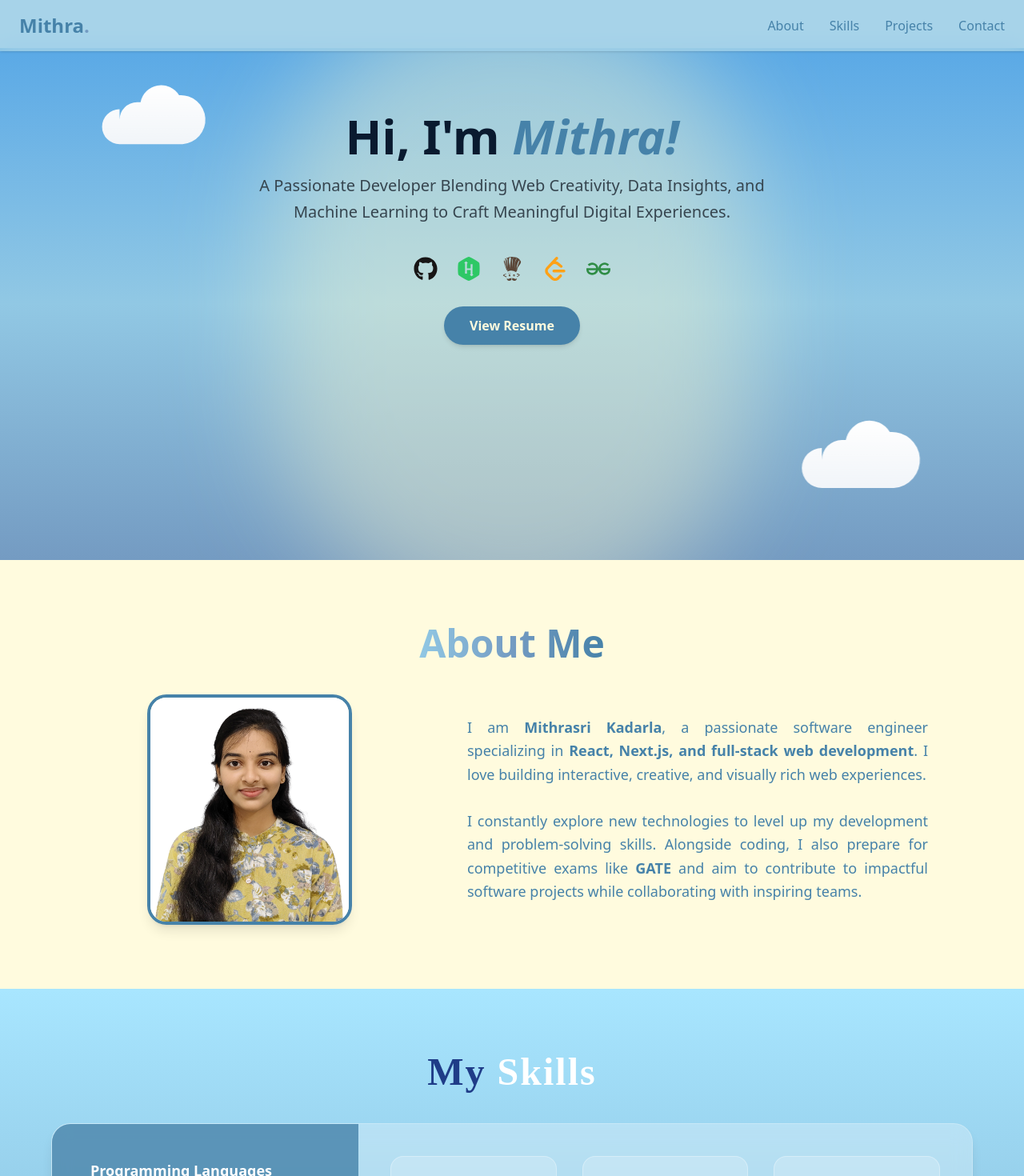
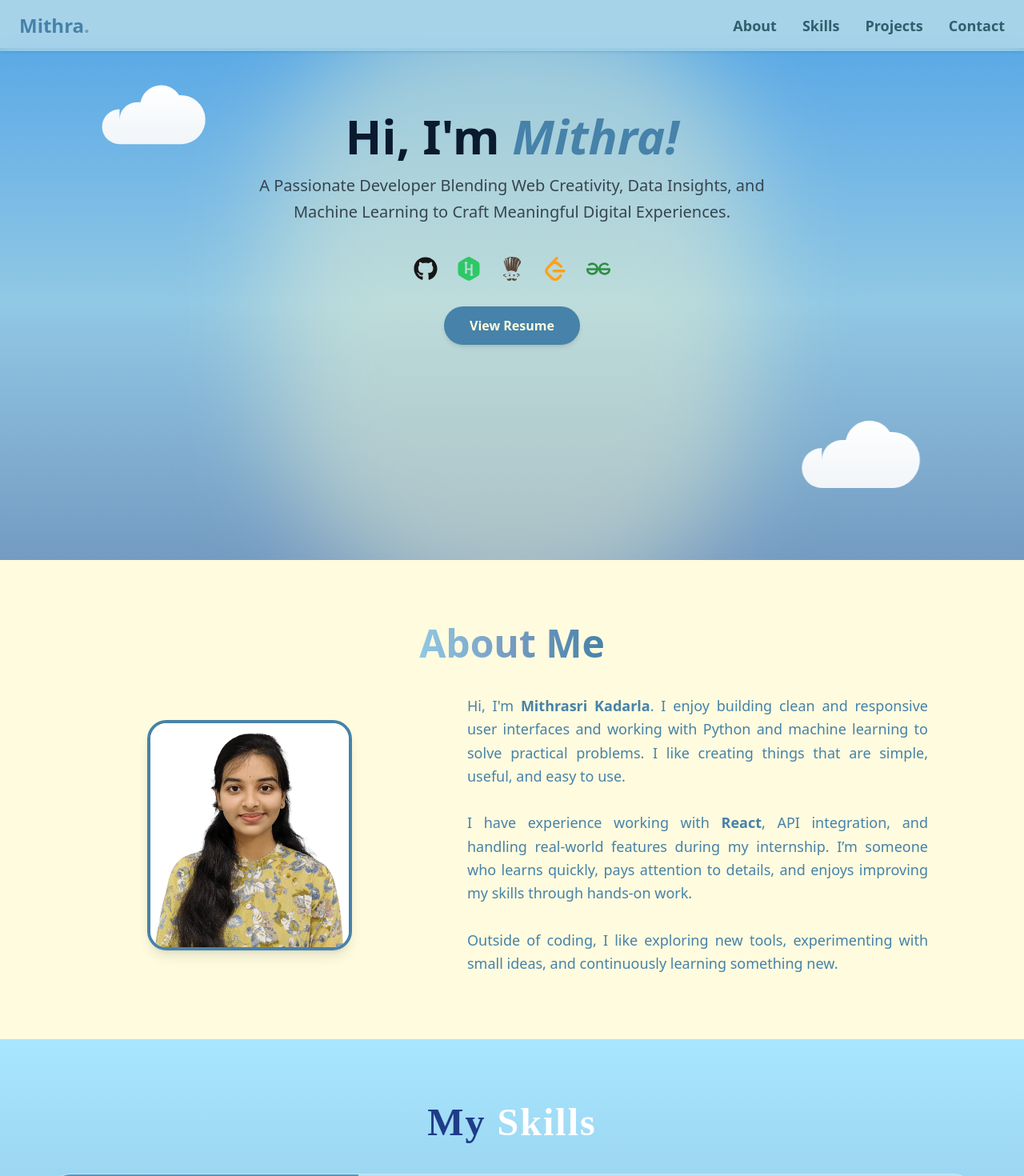
Before and after one commit to Mithrasri-Kadarla/Mithras-Portfolio, a Next.js app: page / in a window 1280 px wide. Shown: the top 1470 px of the page at 80% size. Built offline with nearby package versions, Linux system fonts and the light colour scheme.

Commit message:
done with entire responsive

```diff
--- a/src/app/layout.tsx
+++ b/src/app/layout.tsx
@@ -1,9 +1,8 @@
 import type { Metadata } from "next";
-import { Poppins, Playfair_Display,Geist, Geist_Mono } from "next/font/google";
+import { Poppins, Playfair_Display,Geist, Geist_Mono,Inter } from "next/font/google";
 import "./globals.css";
 import Navbar from "../components/Navbar";
 import Animate from "@/components/sharedcomponents/Aos/Animate";
-
 // Font setup
 const geistSans = Geist({
   variable: "--font-geist-sans",
@@ -35,6 +34,7 @@ const outfit = Playfair_Display({
   subsets: ["latin"],
   variable: "--font-outfit",
 });
+
 export const metadata: Metadata = {
   title: "Mithra | Portfolio",
   description: "A creative portfolio built with elegant tones and Poppins font.",
--- a/src/components/Aboutme.tsx
+++ b/src/components/Aboutme.tsx
@@ -44,16 +44,20 @@ const AboutMe: React.FC = () => {
         >
           <p className="text-sm sm:text-base md:text-lg text-[#4682A9] leading-relaxed text-justify font-poppins">
 
-            I am <strong>Mithrasri Kadarla</strong>, a passionate software
-            engineer specializing in <strong>React, Next.js, and full-stack web
-            development</strong>. I love building interactive, creative, and
-            visually rich web experiences.
+            Hi, I'm <strong>Mithrasri Kadarla</strong>. I enjoy building clean
+            and responsive user interfaces and working with Python and machine
+            learning to solve practical problems. I like creating things that are
+            simple, useful, and easy to use.
             <br />
             <br />
-            I constantly explore new technologies to level up my development and
-            problem-solving skills. Alongside coding, I also prepare for competitive
-            exams like <strong>GATE</strong> and aim to contribute to impactful
-            software projects while collaborating with inspiring teams.
+            I have experience working with <strong>React</strong>, API integration,
+            and handling real-world features during my internship. I’m someone who
+            learns quickly, pays attention to details, and enjoys improving my
+            skills through hands-on work.
+            <br />
+            <br />
+            Outside of coding, I like exploring new tools, experimenting with small
+            ideas, and continuously learning something new.
           </p>
         </div>
       </div>
--- a/src/components/ExperienceEducation.tsx
+++ b/src/components/ExperienceEducation.tsx
@@ -18,22 +18,24 @@ export default function ExperienceEducationPath() {
       <div className="relative w-full max-w-4xl">
 
         {/* Timeline Line */}
-        <div className="
+        <div
+          className="
             absolute
             left-6 sm:left-1/2
             transform sm:-translate-x-1/2
             w-1 h-full
             bg-gradient-to-b from-[#4682A9] to-[#F9A826]
             rounded-full
-        "></div>
+          "
+        />
 
         <div className="space-y-16">
 
           {/* EXPERIENCE NODE */}
           <div className="relative flex flex-col sm:flex-row sm:justify-start">
 
-            {/* Content */}
-            <div className="w-full sm:w-1/2 sm:pr-8 text-left sm:text-right sm:ml-0 ml-12">
+            {/* Content: use padding-left on mobile so it lines up with the timeline */}
+            <div className="w-full sm:w-1/2 sm:pr-8 text-left sm:text-right pl-16 sm:pl-0">
               <h3 className="text-xl sm:text-2xl font-semibold text-[#4682A9] flex items-center sm:justify-end gap-2">
                 <Briefcase className="text-[#4682A9]" /> Experience
               </h3>
@@ -58,25 +60,27 @@ export default function ExperienceEducationPath() {
               </ul>
             </div>
 
-            {/* Node Dot */}
+            {/* Node Dot - positioned to match the timeline line (left-6 on mobile, centered on sm+) */}
             <div
   className="
     absolute
     left-6 sm:left-1/2
-                transform sm:-translate-x-1/2
+    sm:-translate-x-1/2
     bg-[#4682A9]
     w-5 h-5 sm:w-6 sm:h-6
     rounded-full border-4 border-white shadow-lg
+    hidden sm:flex
   "
   data-aos="fade-up"
-            ></div>
+/>
+
           </div>
 
           {/* EDUCATION NODE */}
           <div className="relative flex flex-col sm:flex-row sm:justify-end">
 
-            {/* Content */}
-            <div className="w-full sm:w-1/2 sm:pl-8 text-left ml-12 sm:ml-0">
+            {/* Content: use padding-left on mobile so it lines up with the timeline */}
+            <div className="w-full sm:w-1/2 sm:pl-8 text-left pl-16 sm:pl-0">
               <h3
                 className="text-xl sm:text-2xl font-semibold text-[#F9A826] flex items-center gap-2"
                 data-aos="fade-left"
@@ -108,13 +112,15 @@ export default function ExperienceEducationPath() {
   className="
     absolute
     left-6 sm:left-1/2
-                transform sm:-translate-x-1/2
+    sm:-translate-x-1/2
     bg-[#F9A826]
     w-5 h-5 sm:w-6 sm:h-6
     rounded-full border-4 border-white shadow-lg
+    hidden sm:flex
   "
   data-aos="fade-up"
-            ></div>
+/>
+
           </div>
 
         </div>
--- a/src/components/Navbar.tsx
+++ b/src/components/Navbar.tsx
@@ -21,12 +21,40 @@ export default function Navbar() {
         </Link>
 
         {/* Desktop Menu */}
-        <div className="hidden md:flex gap-8 text-base font-medium text-[#4682A9]">
-          <Link href="#Aboutme" className="hover:text-[#749BC2] transition">About</Link>
-          <Link href="#skills" className="hover:text-[#749BC2] transition">Skills</Link>
-          <Link href="#projects" className="hover:text-[#749BC2] transition">Projects</Link>
-          <Link href="#contact" className="hover:text-[#749BC2] transition">Contact</Link>
-        </div>
+        <div className="hidden md:flex gap-8 text-lg font-semibold text-[#2F5F6D]">
+  <Link
+    href="#Aboutme"
+    className="relative group transition cursor-pointer"
+  >
+    About
+    <span className="absolute left-0 bottom-0 w-0 h-[2px] bg-[#2F5F6D] group-hover:w-full transition-all duration-300"></span>
+  </Link>
+
+  <Link
+    href="#skills"
+    className="relative group transition cursor-pointer"
+  >
+    Skills
+    <span className="absolute left-0 bottom-0 w-0 h-[2px] bg-[#2F5F6D] group-hover:w-full transition-all duration-300"></span>
+  </Link>
+
+  <Link
+    href="#projects"
+    className="relative group transition cursor-pointer"
+  >
+    Projects
+    <span className="absolute left-0 bottom-0 w-0 h-[2px] bg-[#2F5F6D] group-hover:w-full transition-all duration-300"></span>
+  </Link>
+
+  <Link
+    href="#contact"
+    className="relative group transition cursor-pointer"
+  >
+    Contact
+    <span className="absolute left-0 bottom-0 w-0 h-[2px] bg-[#2F5F6D] group-hover:w-full transition-all duration-300"></span>
+  </Link>
+</div>
+
 
         {/* Mobile Menu Icon */}
         <button className="md:hidden text-[#4682A9]" onClick={() => setOpen(!open)}>
--- a/src/components/Projects.tsx
+++ b/src/components/Projects.tsx
@@ -63,7 +63,7 @@ export default function Projects() {
         Featured Projects
       </h2>
 
-      <div className="relative max-w-7xl mx-auto flex items-center">
+      <div className="relative max-w-7xl mx-auto flex items-center" data-aos="fade-up">
 
         {/* LEFT BUTTON – desktop only */}
         <button
@@ -74,7 +74,7 @@ export default function Projects() {
         </button>
 
         {/* ---------------------- MOBILE VIEW (SWIPER) ---------------------- */}
-        <div className="block md:hidden w-full">
+        <div className="block md:hidden w-full" data-aos="fade-up">
           <Swiper
             direction="horizontal"
             spaceBetween={20}
@@ -85,14 +85,14 @@ export default function Projects() {
             {projects.map((p, idx) => (
               <SwiperSlide key={idx}>
                 <div className="relative group bg-white/10 backdrop-blur-xl border border-white/20 rounded-3xl overflow-hidden shadow-lg mx-6" data-aos="fade-up">
-                  <div className="relative h-56">
+                  <div className="relative h-56" data-aos="fade-up">
                     <img
                       src={p.image}
                       alt={p.title}
-                      className="w-full h-full object-cover transition-transform duration-700 group-hover:scale-110"
+                      className="w-full h-full object-cover transition-transform duration-700 group-hover:scale-110" data-aos="fade-up"
                     />
                     <div className="absolute inset-0 bg-gradient-to-t from-[#4682A9]/70" />
-                    <h3 className="absolute bottom-4 left-5 text-2xl font-semibold text-white">
+                    <h3 className="absolute bottom-4 left-5 text-2xl font-semibold text-white" >
                       {p.title}
                     </h3>
                   </div>
--- a/src/components/Skills.tsx
+++ b/src/components/Skills.tsx
@@ -104,7 +104,8 @@ export default function Skills() {
     }, 5000);
 
     return () => clearInterval(interval);
-  }, []);
+    // eslint-disable-next-line react-hooks/exhaustive-deps
+  }, []); // keep interval behavior same as before
 
   return (
     <section
@@ -117,10 +118,11 @@ export default function Skills() {
         My <span className="text-white">Skills</span>
       </h2>
 
-      <div className="flex flex-col md:flex-row bg-white/20 backdrop-blur-md rounded-3xl shadow-lg overflow-hidden w-full max-w-6xl border border-white/30">
-
-        {/* LEFT CATEGORY LIST */}
-        <div className="w-full md:w-1/3 bg-[#4682A9]/80 p-5 sm:p-8 flex flex-col gap-4 sm:gap-6 text-white">
+      {/* CONTAINER - on md+ it's two-column; on mobile it's stacked */}
+      <div className="w-full max-w-6xl">
+        <div className="hidden md:flex bg-white/20 backdrop-blur-md rounded-3xl shadow-lg overflow-hidden border border-white/30">
+          {/* LEFT CATEGORY LIST (desktop/tablet) */}
+          <div className="w-1/3 bg-[#4682A9]/80 p-5 sm:p-8 flex flex-col gap-4 sm:gap-6 text-white">
             {categoryKeys.map((key) => (
               <button
                 key={key}
@@ -136,17 +138,53 @@ export default function Skills() {
             ))}
           </div>
 
-        {/* RIGHT SKILL CARDS */}
-        <div className="w-full md:w-2/3 bg-white/10 p-6 sm:p-10 grid grid-cols-2 sm:grid-cols-3 gap-5 sm:gap-8 justify-center">
+          {/* RIGHT SKILL CARDS (desktop/tablet) */}
+          <div className="w-2/3 bg-white/10 p-6 sm:p-10 grid grid-cols-2 sm:grid-cols-3 gap-5 sm:gap-8 justify-center">
             {categories[selectedCategory].items.map((skill, index) => (
               <div
                 key={index}
                 className="flex flex-col items-center bg-white/20 rounded-2xl p-4 sm:p-6 h-28 sm:h-32 hover:scale-105 transition-transform border border-white/30"
               >
                 <div className="text-3xl sm:text-5xl mb-2">{skill.icon}</div>
-              <p className="text-xs sm:text-sm font-semibold text-[#1F3C88]">{skill.name}</p>
+                <p className="text-xs sm:text-sm font-semibold text-[#1F3C88]">
+                  {skill.name}
+                </p>
               </div>
             ))}
+          </div>
+        </div>
+
+        {/* MOBILE LAYOUT */}
+        <div className="md:hidden bg-white/20 backdrop-blur-md rounded-3xl shadow-lg overflow-hidden border border-white/30">
+          {/* Dropdown acting as the left category selector on mobile */}
+          <div className="p-4 bg-[#4682A9]/80">
+            <label htmlFor="mobile-category-select" className="sr-only">Select category</label>
+            <select
+              id="mobile-category-select"
+              value={selectedCategory}
+              onChange={(e) => setSelectedCategory(e.target.value as CategoryKey)}
+              className="w-full p-3 rounded-xl text-[#4682A9] font-semibold bg-white shadow-md border border-white/40"
+            >
+              {categoryKeys.map((key) => (
+                <option key={key} value={key}>
+                  {categories[key].title}
+                </option>
+              ))}
+            </select>
+          </div>
+
+          {/* SKILLS FOR SELECTED CATEGORY (mobile) */}
+          <div className="p-4 sm:p-6 grid grid-cols-2 gap-4">
+            {categories[selectedCategory].items.map((skill, index) => (
+              <div
+                key={index}
+                className="flex flex-col items-center bg-white/20 rounded-2xl p-3 h-24 hover:scale-105 transition-transform border border-white/30"
+              >
+                <div className="text-2xl mb-1">{skill.icon}</div>
+                <p className="text-xs font-semibold text-[#1F3C88]">{skill.name}</p>
+              </div>
+            ))}
+          </div>
         </div>
       </div>
     </section>
```
Lines whose indentation alone changed are shown as unchanged.
